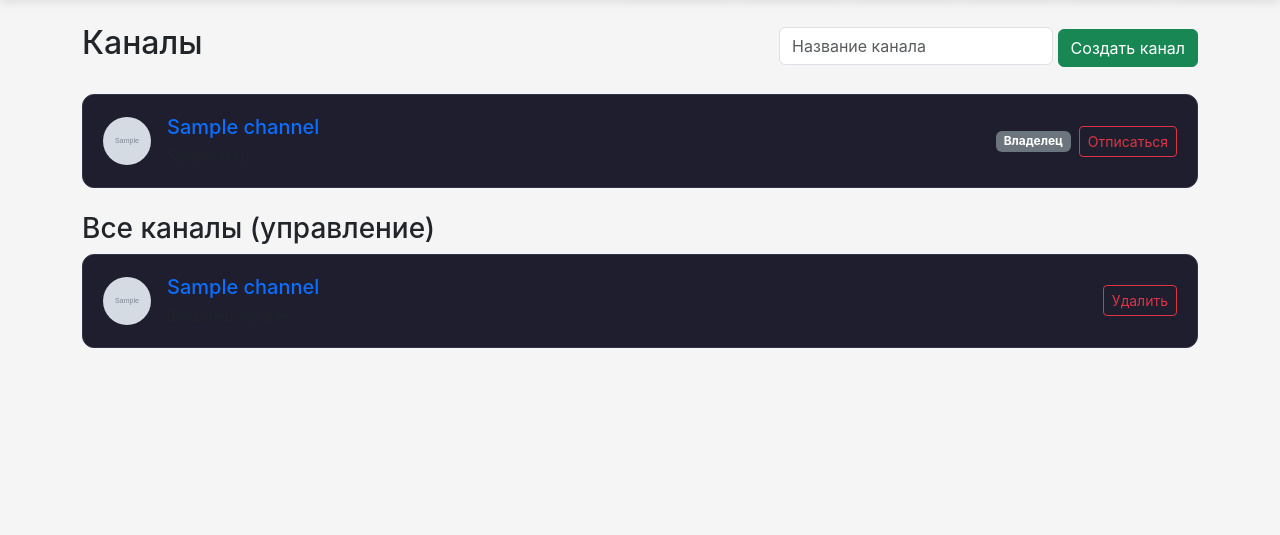
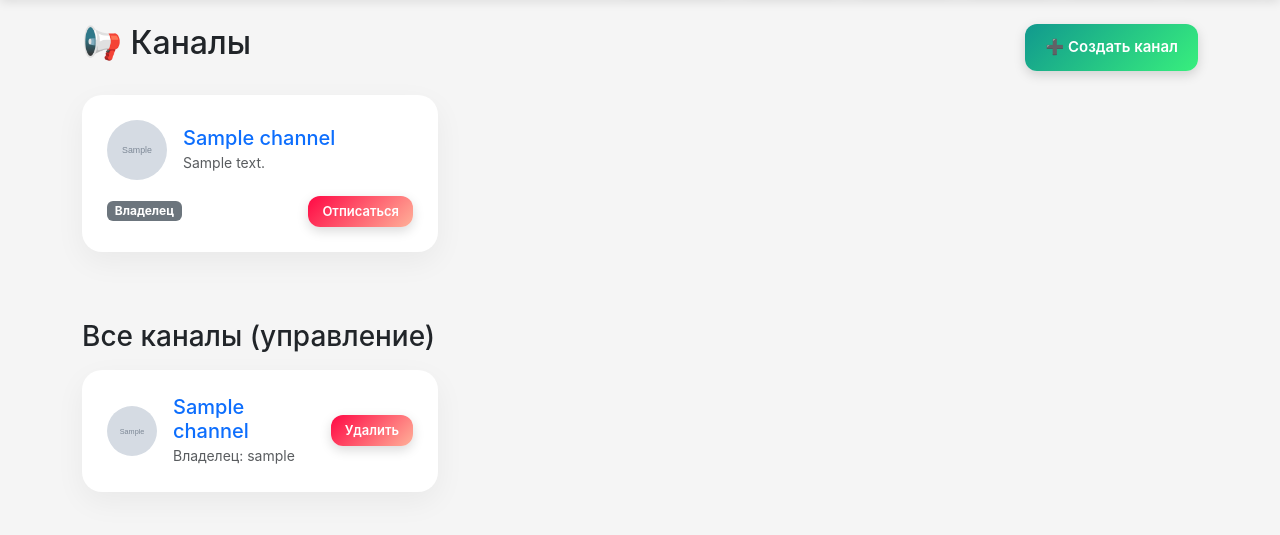
Before and after one commit to hahahai94/Constanta, a Django app: page /channels/ in a window 1280 px wide. Shown: the part 62-597 px from the top of the page. Run offline with Django 5.2, Linux system fonts and the light colour scheme; a user stored in the database is signed in; tables that the repository leaves empty hold one stand-in row (values such as "Sample post"); grey boxes marked "Sample" are stand-in pictures; parts of the project's set-up code (start-up, migrations or seed data) failed here and were passed over.

Commit message:
Some bugs were fixed and the channel design was redesigned.

```diff
--- a/templates/channels.html
+++ b/templates/channels.html
@@ -1,57 +1,83 @@
 {% extends "base.html" %}
 {% block title %}Каналы — Constanta{% endblock %}
-{% block extra_css %}
-<style>
-.channel-card { background: #1e1e2e; border: 1px solid #313244; border-radius: 12px; padding: 20px; margin-bottom: 16px; }
-.channel-card:hover { border-color: #667eea; }
-.channel-avatar { width: 48px; height: 48px; border-radius: 50%; object-fit: cover; }
-</style>
-{% endblock %}
 {% block content %}
-<div class="container mt-4">
+<div class="container py-4">
   <div class="d-flex justify-content-between align-items-center mb-4">
-    <h2>Каналы</h2>
-    {% if user.is_superuser %}
-    <form method="post" action="{% url 'create_channel' %}" style="display:inline">
-      {% csrf_token %}
-      <input type="text" name="name" placeholder="Название канала" required class="form-control d-inline-block" style="width:auto;display:inline">
-      <button class="btn btn-success">Создать канал</button>
-    </form>
-    {% endif %}
+    <h2>📢 Каналы</h2>
+    <button type="button" class="btn-grad grad-green" data-bs-toggle="modal" data-bs-target="#createChannelModal">➕ Создать канал</button>
   </div>
+
   {% if memberships %}
+    <div class="row g-4">
       {% for m in memberships %}
-    <div class="channel-card d-flex align-items-center">
-      <img src="{{ m.channel.get_avatar_url }}" class="channel-avatar me-3" alt="">
+      <div class="col-md-6 col-lg-4">
+        <div class="card-modern">
+          <div class="d-flex align-items-center mb-3">
+            <img src="{{ m.channel.get_avatar_url }}" class="rounded-circle me-3" style="width: 60px; height: 60px; object-fit: cover;">
             <div class="flex-grow-1">
-        <a href="{% url 'channel_view' m.channel.id %}" class="text-decoration-none"><h5 class="mb-1">{{ m.channel.name }}</h5></a>
+              <a href="{% url 'channel_view' m.channel.id %}" class="text-decoration-none"><h5 class="mb-0">{{ m.channel.name }}</h5></a>
               <small class="text-muted">{{ m.channel.description|default:'Нет описания' }}</small>
             </div>
-      <span class="badge bg-secondary ms-2">{{ m.get_role_display }}</span>
-      <form method="post" action="{% url 'leave_channel' m.channel.id %}" class="ms-2">
+          </div>
+          <div class="d-flex justify-content-between align-items-center">
+            <span class="badge bg-secondary">{{ m.get_role_display }}</span>
+            <form method="post" action="{% url 'leave_channel' m.channel.id %}">
               {% csrf_token %}
-        <button class="btn btn-sm btn-outline-danger">Отписаться</button>
+              <button class="btn-grad grad-red" style="padding: 6px 14px; font-size: 13px;">Отписаться</button>
             </form>
           </div>
+        </div>
+      </div>
       {% endfor %}
+    </div>
   {% else %}
-    <p class="text-muted">Вы ещё не подписаны ни на один канал.</p>
+    <div class="col-12 text-center text-muted py-5">
+      <h3>Вы ещё не подписаны ни на один канал</h3>
+      <p>Создайте или найдите интересный канал!</p>
+    </div>
   {% endif %}
+
   {% if user.is_superuser %}
-  <h3 class="mt-4">Все каналы (управление)</h3>
+  <h3 class="mt-5 mb-3">Все каналы (управление)</h3>
+  <div class="row g-4">
     {% for ch in all_channels %}
-    <div class="channel-card d-flex align-items-center">
-      <img src="{{ ch.get_avatar_url }}" class="channel-avatar me-3" alt="">
+    <div class="col-md-6 col-lg-4">
+      <div class="card-modern d-flex align-items-center">
+        <img src="{{ ch.get_avatar_url }}" class="rounded-circle me-3" style="width: 50px; height: 50px; object-fit: cover;">
         <div class="flex-grow-1">
-        <a href="{% url 'channel_view' ch.id %}" class="text-decoration-none"><h5 class="mb-1">{{ ch.name }}</h5></a>
+          <a href="{% url 'channel_view' ch.id %}" class="text-decoration-none"><h5 class="mb-0">{{ ch.name }}</h5></a>
           <small class="text-muted">Владелец: {{ ch.owner.username }}</small>
         </div>
         <form method="post" action="{% url 'delete_channel' ch.id %}" class="ms-2">
           {% csrf_token %}
-        <button class="btn btn-sm btn-outline-danger" onclick="return confirm('Удалить канал?')">Удалить</button>
+          <button class="btn-grad grad-red" style="padding: 6px 14px; font-size: 13px;" onclick="return confirm('Удалить канал?')">Удалить</button>
         </form>
       </div>
+    </div>
     {% endfor %}
+  </div>
   {% endif %}
 </div>
+
+<div class="modal fade" id="createChannelModal" tabindex="-1">
+  <div class="modal-dialog modal-dialog-centered">
+    <div class="modal-content" style="border-radius: 20px; overflow: hidden;">
+      <form method="post" action="{% url 'create_channel' %}">
+        {% csrf_token %}
+        <div class="modal-header border-0 pb-0">
+          <h5 class="modal-title">➕ Новый канал</h5>
+          <button type="button" class="btn-close" data-bs-dismiss="modal"></button>
+        </div>
+        <div class="modal-body">
+          <label class="form-label fw-bold">Название канала</label>
+          <input type="text" name="name" class="form-control-modern" placeholder="Например: Новости, Блог, Объявления..." required>
+        </div>
+        <div class="modal-footer border-0 pt-0">
+          <button type="button" class="btn btn-light rounded-pill px-4" data-bs-dismiss="modal">Отмена</button>
+          <button type="submit" class="btn-grad grad-green rounded-pill px-4">Создать</button>
+        </div>
+      </form>
+    </div>
+  </div>
+</div>
 {% endblock %}
--- a/templates/group_chat.html
+++ b/templates/group_chat.html
@@ -262,7 +262,7 @@
             <a href="{% url 'profile' %}" class="btn btn-gradient-primary btn-sm w-100 mb-2 rounded-pill">
                 <i class="bi bi-person me-2"></i>Профиль
             </a>
-            <a href="/" class="btn btn-gradient-secondary btn-sm w-100 rounded-pill">
+            <a href="{% url 'groups' %}" class="btn btn-gradient-secondary btn-sm w-100 rounded-pill">
                 <i class="bi bi-folder me-2"></i>Мои группы
             </a>
         </div>
```
Also changed, not shown: templates/channel_view.html (+34 -14 lines). Lines whose indentation alone changed are shown as unchanged.
